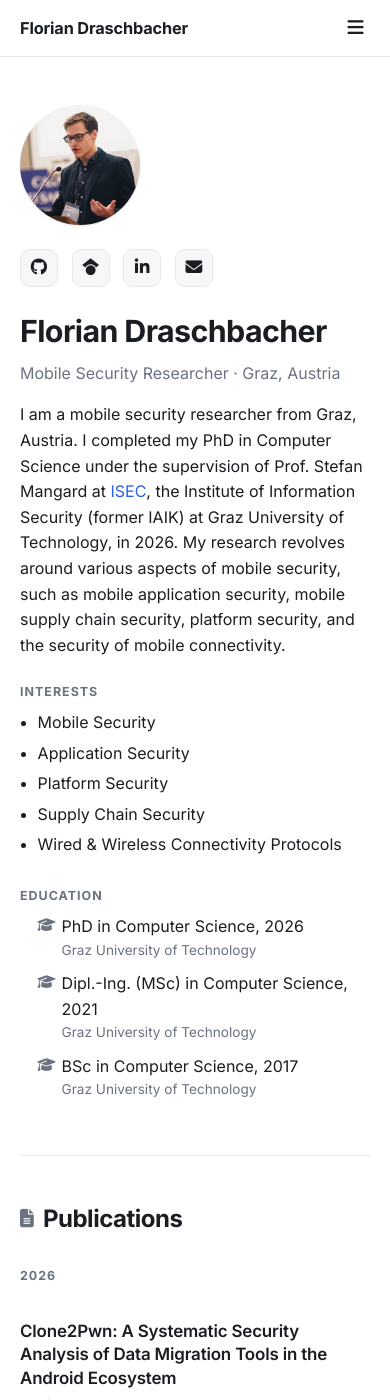
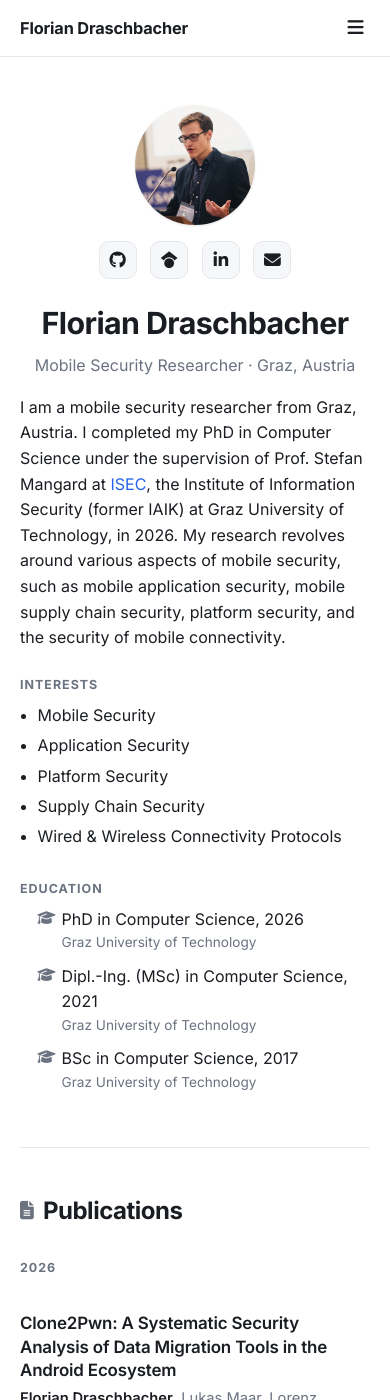
Before and after one commit to floriandraschbacher/floriandraschbacher.github.io, a Jekyll site: the page built from index.html, in a window 390 px wide and 1400 px high. Built offline with Jekyll 4.4.1, drawn with Linux system fonts in a browser that asks for light colours.

Commit message:
Center top block on narrow screens

```diff
--- a/assets/css/main.scss
+++ b/assets/css/main.scss
@@ -211,7 +211,10 @@ section { scroll-margin-top: 0; }
 
 @media (max-width: 640px) {
   .about__grid { grid-template-columns: 1fr; gap: 1.25rem; text-align: left; }
-  .about__photo { width: 120px; height: 120px; }
+  /* Center the researcher identity (photo, contact buttons, name, role) on phones */
+  .about__photo { width: 120px; height: 120px; display: block; margin: 0 auto; }
+  .about__social { justify-content: center; }
+  .about__name, .about__role { text-align: center; }
   .about__cols { grid-template-columns: 1fr; }
 }
 
```
